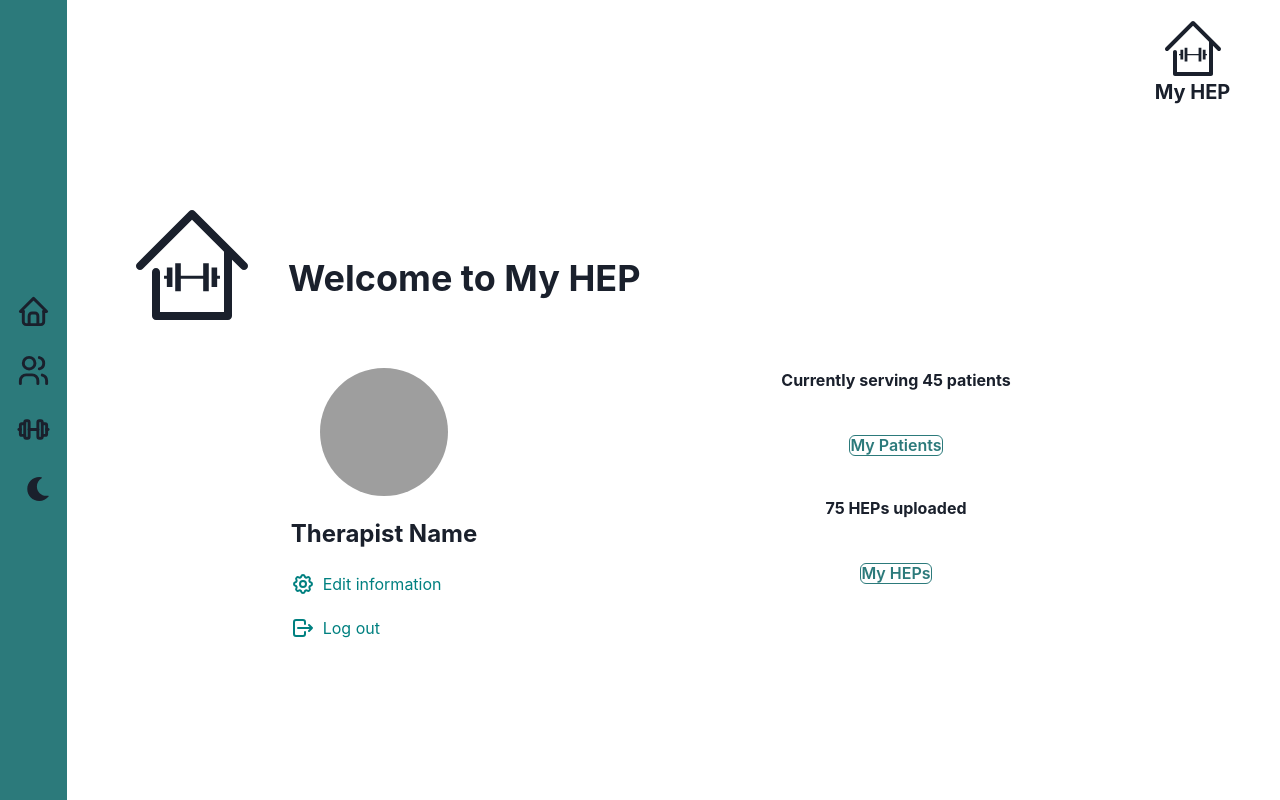
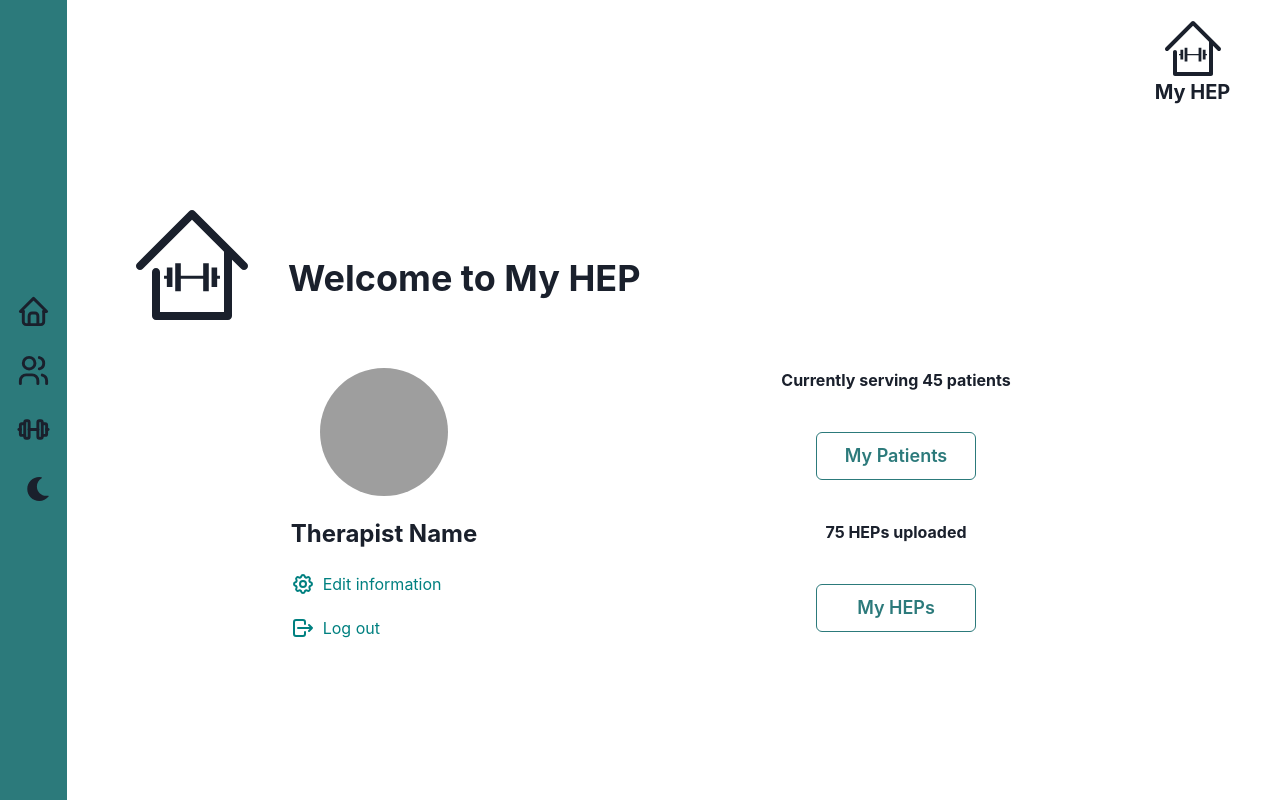
Before and after one commit to My-HEP/frontend, a React (Create React App) app: page /therapisthome in a window 1280 px wide. Built offline with nearby package versions, Linux system fonts and the light colour scheme; grey boxes are pictures that could not be loaded.

Commit message:
Adjust button sizing

```diff
--- a/src/therapist/pages/therapistHome.js
+++ b/src/therapist/pages/therapistHome.js
@@ -45,9 +45,9 @@ function TherapistHome () {
           </VStack>
           <VStack spacing={10} width='50%'>
             <Text as='b'>Currently serving 45 patients</Text>
-            <Link to="/patients"><Button colorScheme="teal" variant="outline" size='stretch'>My Patients</Button></Link>
+            <Link to="/patients"><Button colorScheme="teal" variant="outline" size='lg' minWidth='10rem'>My Patients</Button></Link>
             <Text as='b'>75 HEPs uploaded</Text>
-            <Link to="/heps"><Button colorScheme="teal" variant="outline" size=''>My HEPs</Button></Link>
+            <Link to="/heps"><Button colorScheme="teal" variant="outline" size='lg' minWidth='10rem'>My HEPs</Button></Link>
           </VStack>
         </Flex>
       </Box>
```
